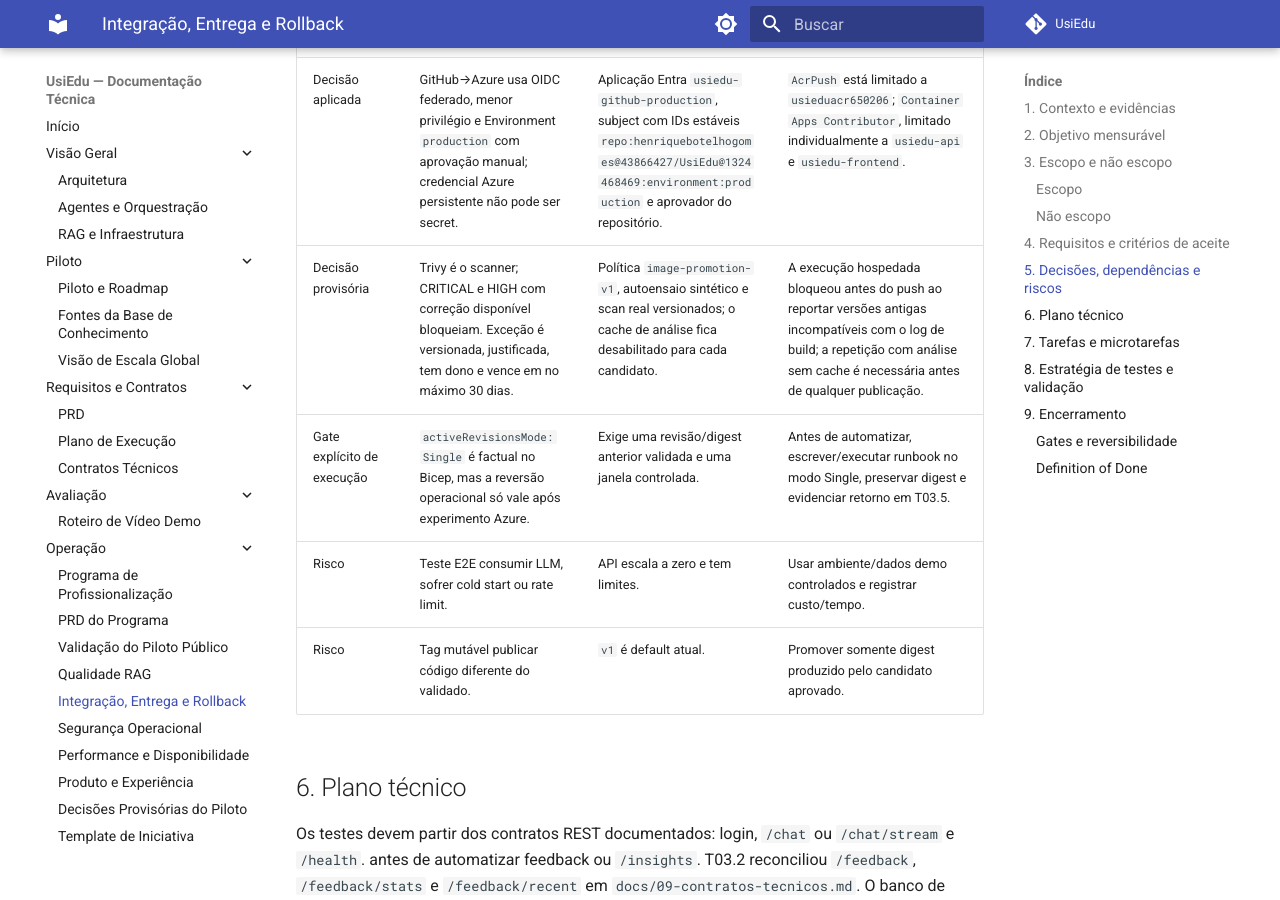
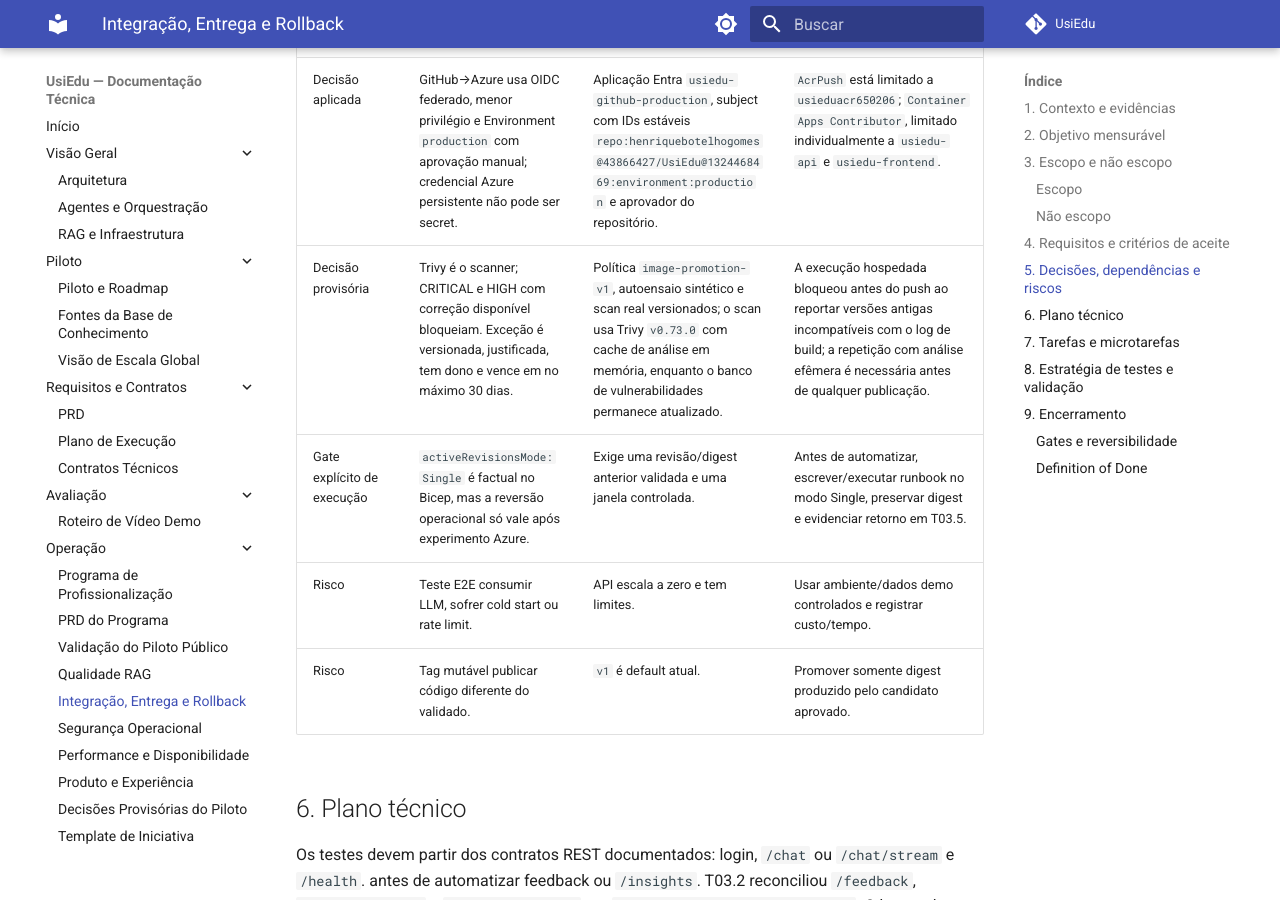
Before and after one commit to henriquebotelhogomes/UsiEdu, an MkDocs documentation site: the page built from docs/profissionalizacao/03-integracao-entrega-rollback.md, in a window 1280 px wide and 900 px high, scrolled down 2677 px. Built offline with MkDocs 1.6.1 and Material for MkDocs 9.7.7, drawn with Linux system fonts in a browser that asks for light colours; comment, search, counter and statistics services are not loaded; some of the changed text lies outside the part shown.

Commit message:
fix(ci): isolar cache de scan trivy
Co-authored-by: Copilot App <223556219+Copilot@users.noreply.github.com>

```diff
--- a/docs/profissionalizacao/03-integracao-entrega-rollback.md
+++ b/docs/profissionalizacao/03-integracao-entrega-rollback.md
@@ -69,7 +69,7 @@ bloqueou a promoção antes do push e o experimento de rollback permanece penden
 | Decisão tomada | Azure Container Apps, ACR e Bicep são a base vigente. | `infra/azure/`. | Reutilizar sem alterar topologia nesta iniciativa. |
 | Decisão tomada | API e Qdrant permanecem internos; frontend é a origem pública. | `main.bicep` e P0. | E2E deve usar a origem pública, não expor API. |
 | Decisão aplicada | GitHub→Azure usa OIDC federado, menor privilégio e Environment `production` com aprovação manual; credencial Azure persistente não pode ser secret. | Aplicação Entra `usiedu-github-production`, subject com IDs estáveis `repo:henriquebotelhogomes@43866427/UsiEdu@1324468469:environment:production` e aprovador do repositório. | `AcrPush` está limitado a `usieduacr650206`; `Container Apps Contributor`, limitado individualmente a `usiedu-api` e `usiedu-frontend`. |
-| Decisão provisória | Trivy é o scanner; CRITICAL e HIGH com correção disponível bloqueiam. Exceção é versionada, justificada, tem dono e vence em no máximo 30 dias. | Política `image-promotion-v1`, autoensaio sintético e scan real versionados; o cache de análise fica desabilitado para cada candidato. | A execução hospedada bloqueou antes do push ao reportar versões antigas incompatíveis com o log de build; a repetição com análise sem cache é necessária antes de qualquer publicação. |
+| Decisão provisória | Trivy é o scanner; CRITICAL e HIGH com correção disponível bloqueiam. Exceção é versionada, justificada, tem dono e vence em no máximo 30 dias. | Política `image-promotion-v1`, autoensaio sintético e scan real versionados; o scan usa Trivy `v0.73.0` com cache de análise em memória, enquanto o banco de vulnerabilidades permanece atualizado. | A execução hospedada bloqueou antes do push ao reportar versões antigas incompatíveis com o log de build; a repetição com análise efêmera é necessária antes de qualquer publicação. |
 | Gate explícito de execução | `activeRevisionsMode: Single` é factual no Bicep, mas a reversão operacional só vale após experimento Azure. | Exige uma revisão/digest anterior validada e uma janela controlada. | Antes de automatizar, escrever/executar runbook no modo Single, preservar digest e evidenciar retorno em T03.5. |
 | Risco | Teste E2E consumir LLM, sofrer cold start ou rate limit. | API escala a zero e tem limites. | Usar ambiente/dados demo controlados e registrar custo/tempo. |
 | Risco | Tag mutável publicar código diferente do validado. | `v1` é default atual. | Promover somente digest produzido pelo candidato aprovado. |
@@ -113,8 +113,8 @@ de `/health` e do fluxo autenticado e registrar resultado.
   - [x] Commit esperado: `docs(entrega): definir politica de imagens`.
 - [~] **T03.4 — Criar pipeline de promoção**
   - [x] Configurar identidade OIDC federada de menor privilégio, tags por commit/digest e Environment `production`. *(O contrato versionado usa apenas variáveis e `id-token: write`; a proteção disponível no repositório foi aplicada sem segredo persistente.)*
-  - [~] Teste: contrato local garante execução manual em `main`, gate `production`, scan e política antes do push, com cache do Trivy desabilitado para cada candidato.
-  - [~] Evidência: a execução hospedada bloqueou a promoção antes do push; o build registrou `msgpack 1.2.1` e `setuptools 84.0.0`, enquanto o relatório Trivy listou versões antigas. A nova execução sem cache deverá confirmar o relatório da imagem recém-construída.
+  - [~] Teste: contrato local garante execução manual em `main`, gate `production`, scan e política antes do push, com cache de análise em memória para cada candidato.
+  - [~] Evidência: a execução hospedada bloqueou a promoção antes do push; o build registrou `msgpack 1.2.1` e `setuptools 84.0.0`, enquanto o relatório Trivy listou versões antigas. A nova execução usa Trivy `v0.73.0` e análise efêmera para confirmar o relatório da imagem recém-construída.
   - [x] Commit: `ci(entrega): automatizar promocao azure`.
 - [ ] **T03.5 — Exercitar rollback**
   - [ ] Escrever e executar runbook com revisão/digest anterior conhecido.
```
Also changed, not shown: 2 other files.
